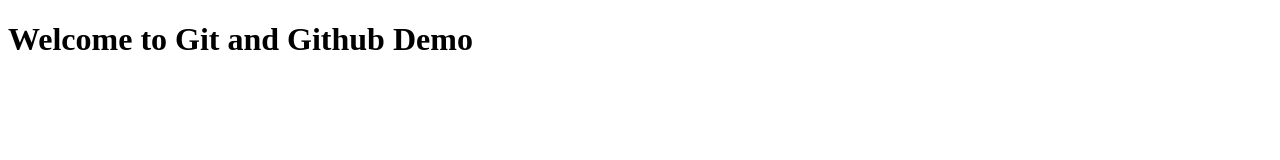
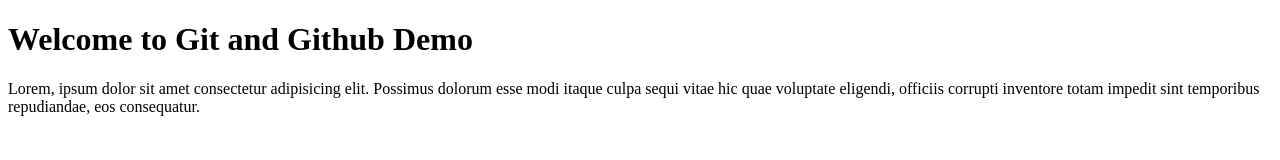
Before and after one commit to aditya8161/firstdemo, a plain HTML site: page index.html in a window 1280 px wide. Drawn offline with Linux system fonts and the light colour scheme.

Commit message:
add paragraph in index file

```diff
--- a/index.html
+++ b/index.html
@@ -7,5 +7,7 @@
 </head>
 <body>
     <h1>Welcome to Git and Github Demo</h1>
+
+    <p>Lorem, ipsum dolor sit amet consectetur adipisicing elit. Possimus dolorum esse modi itaque culpa sequi vitae hic quae voluptate eligendi, officiis corrupti inventore totam impedit sint temporibus repudiandae, eos consequatur.</p>
 </body>
 </html>
```
